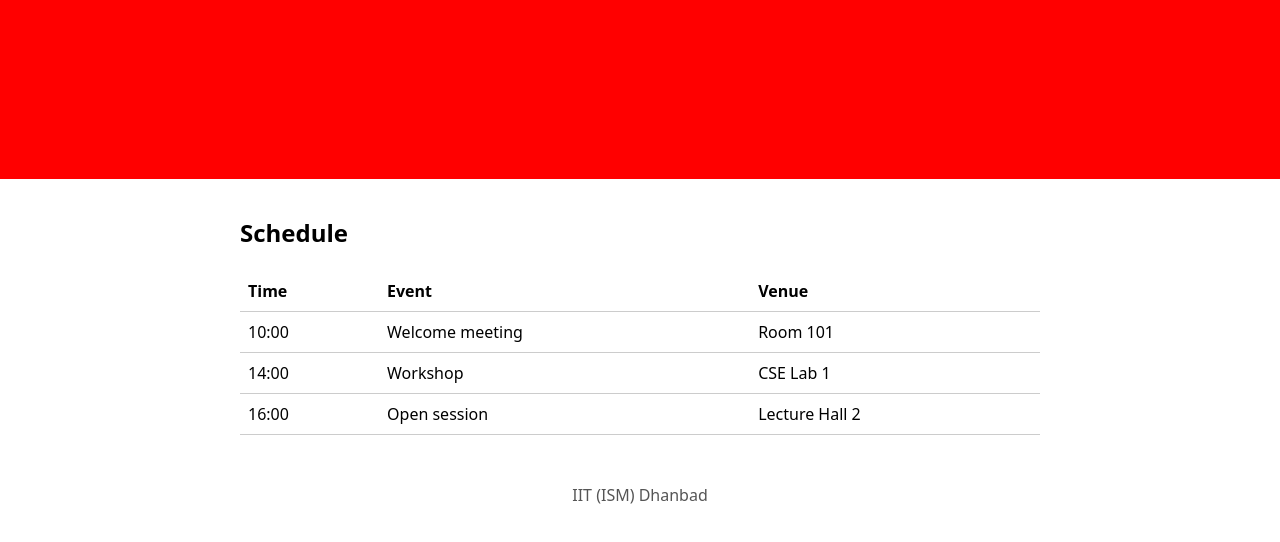
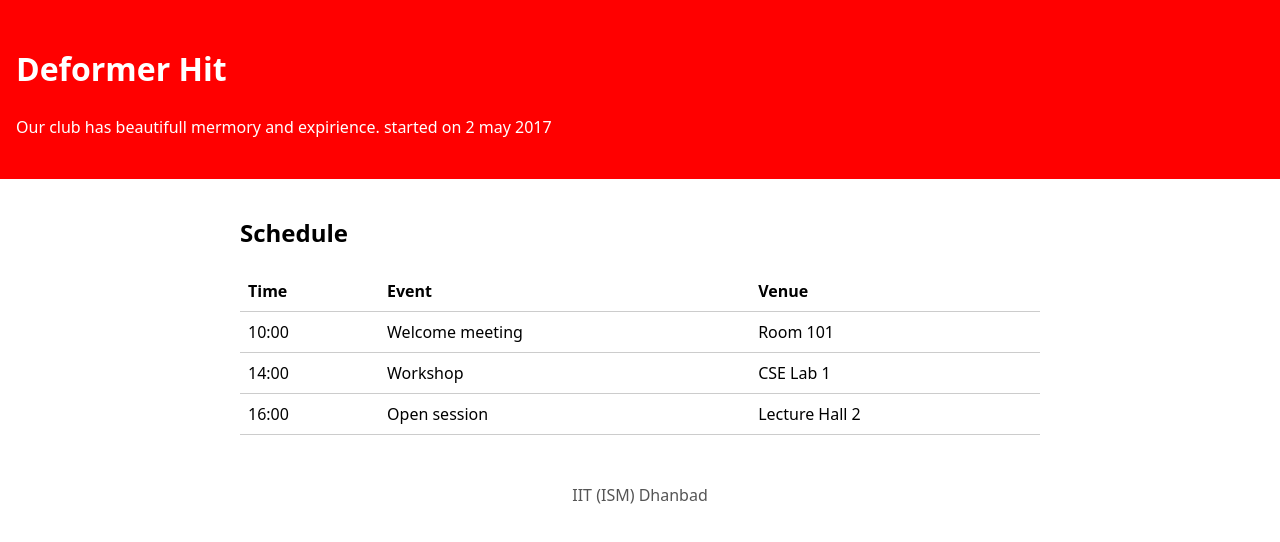
Before and after one commit to Aditya-Kumar2307/Club-page, a plain HTML site: page index.html in a window 1280 px wide. Drawn offline with Linux system fonts and the light colour scheme.

Commit message:
Revert "Try a red header diff"
This reverts commit 3a8b7da5cc4386be5a4a303b31cae26995f7a730.

```diff
--- a/style.css
+++ b/style.css
@@ -1,5 +1,5 @@
 body { margin: 0; font-family: system-ui, sans-serif; line-height: 1.5; }
-.site-header { background: red ; color: red ; padding: 1.5rem 1rem; }
+.site-header { background: red ; color: white; padding: 1.5rem 1rem; }
 main { max-width: 50rem; margin: 0 auto; padding: 1rem; }
 table { width: 100%; border-collapse: collapse; }
 th, td { text-align: left; padding: 0.5rem; border-bottom: 1px solid #ccc; }
```
